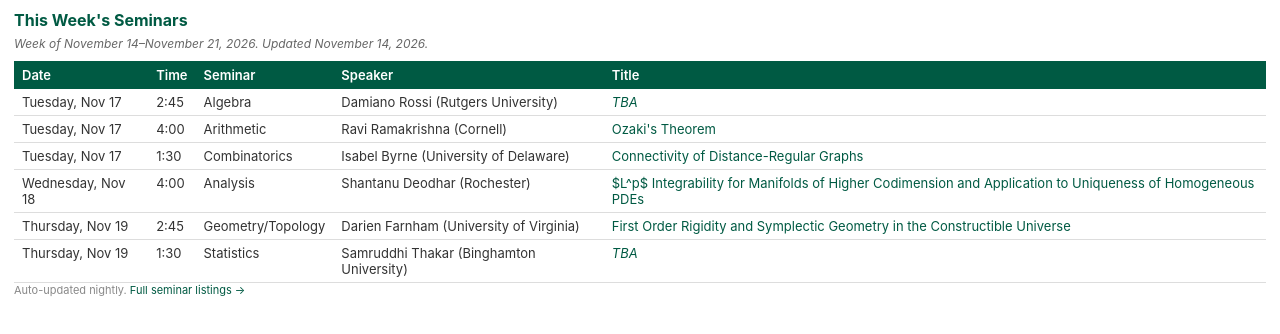
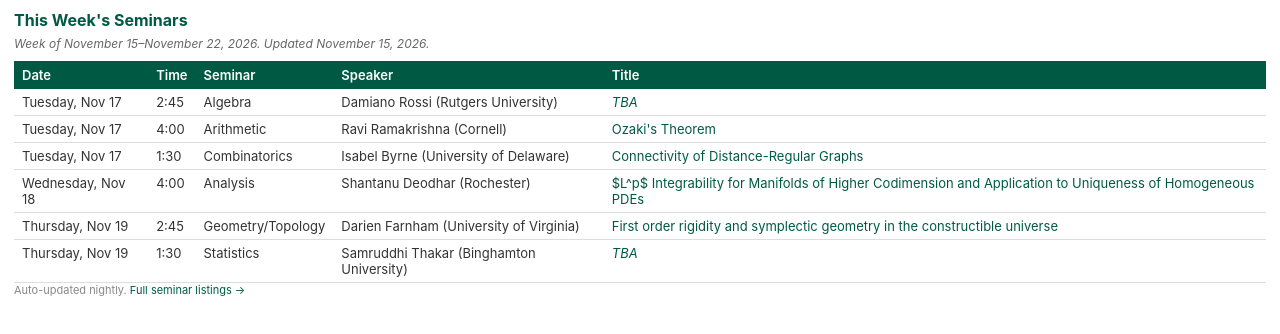
Before and after one commit to slavakargin/seminar-scraper, a plain HTML site: page docs/index.html in a window 1280 px wide. Drawn offline with Linux system fonts and the light colour scheme.

Commit message:
Update seminar table and TV image 2026-11-15

```diff
--- a/docs/index.html
+++ b/docs/index.html
@@ -51,14 +51,14 @@
 </head>
 <body>
 <h2>This Week's Seminars</h2>
-<div class="subtitle">Week of November 14–November 21, 2026. Updated November 14, 2026.</div>
+<div class="subtitle">Week of November 15–November 22, 2026. Updated November 15, 2026.</div>
 <table>
 <tr><th>Date</th><th>Time</th><th>Seminar</th><th>Speaker</th><th>Title</th></tr>
 <tr><td>Tuesday, Nov 17</td><td>2:45</td><td>Algebra</td><td>Damiano Rossi (Rutgers University)</td><td><a href="https://www2.math.binghamton.edu/p/seminars/alge"><em>TBA</em></a></td></tr>
 <tr><td>Tuesday, Nov 17</td><td>4:00</td><td>Arithmetic</td><td>Ravi Ramakrishna (Cornell)</td><td><a href="https://www2.math.binghamton.edu/p/seminars/arit">Ozaki's Theorem</a></td></tr>
 <tr><td>Tuesday, Nov 17</td><td>1:30</td><td>Combinatorics</td><td>Isabel Byrne (University of Delaware)</td><td><a href="https://www2.math.binghamton.edu/p/seminars/comb/start">Connectivity of Distance-Regular Graphs</a></td></tr>
 <tr><td>Wednesday, Nov 18</td><td>4:00</td><td>Analysis</td><td>Shantanu Deodhar (Rochester)</td><td><a href="https://www2.math.binghamton.edu/p/seminars/anal">$L^p$ Integrability for Manifolds of Higher Codimension and Application to Uniqueness of Homogeneous PDEs</a></td></tr>
-<tr><td>Thursday, Nov 19</td><td>2:45</td><td>Geometry/Topology</td><td>Darien Farnham (University of Virginia)</td><td><a href="https://www2.math.binghamton.edu/p/seminars/topsem">First Order Rigidity and Symplectic Geometry in the Constructible Universe</a></td></tr>
+<tr><td>Thursday, Nov 19</td><td>2:45</td><td>Geometry/Topology</td><td>Darien Farnham (University of Virginia)</td><td><a href="https://www2.math.binghamton.edu/p/seminars/topsem">First order rigidity and symplectic geometry in the constructible universe</a></td></tr>
 <tr><td>Thursday, Nov 19</td><td>1:30</td><td>Statistics</td><td>Samruddhi Thakar (Binghamton University)</td><td><a href="https://www2.math.binghamton.edu/p/seminars/stat"><em>TBA</em></a></td></tr>
 </table>
 <p class="note">Auto-updated nightly. <a href="https://www2.math.binghamton.edu/p/seminars">Full seminar listings →</a></p>
```
Also changed, not shown: docs/seminars.png.
